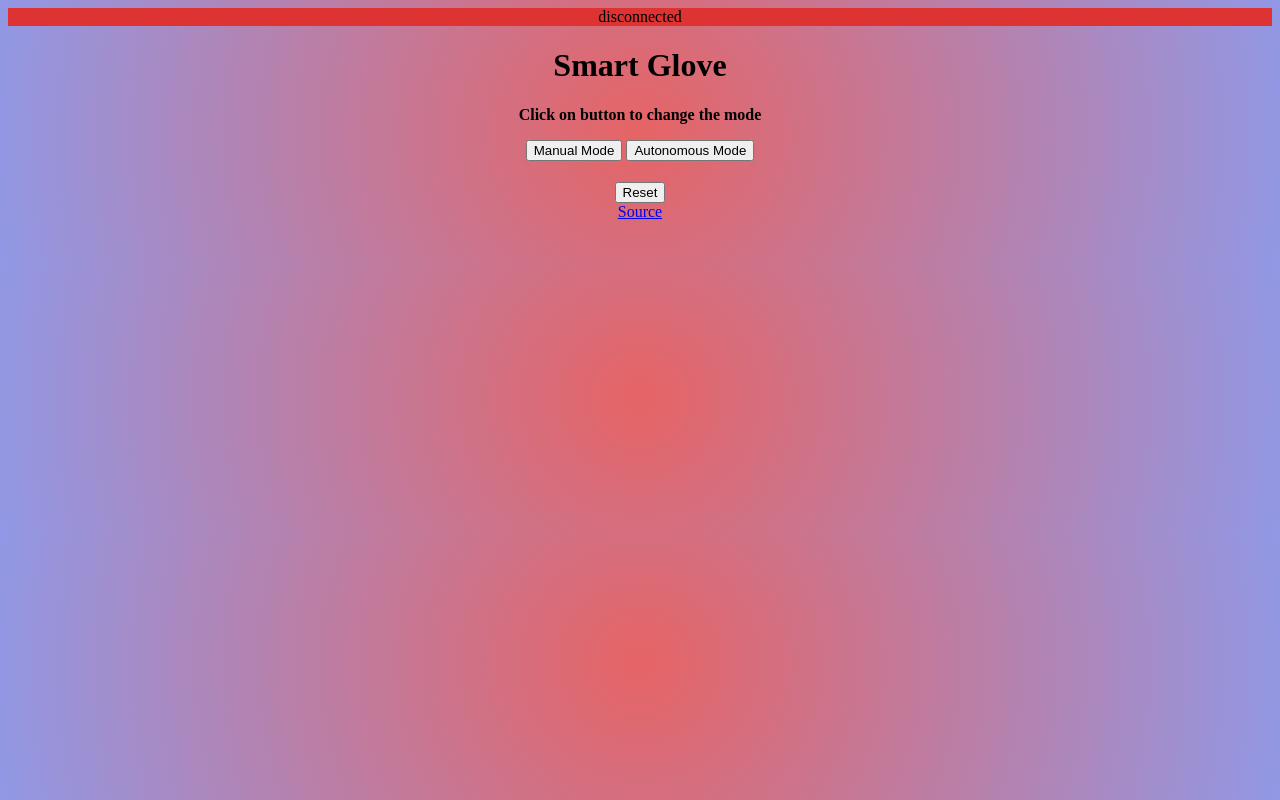
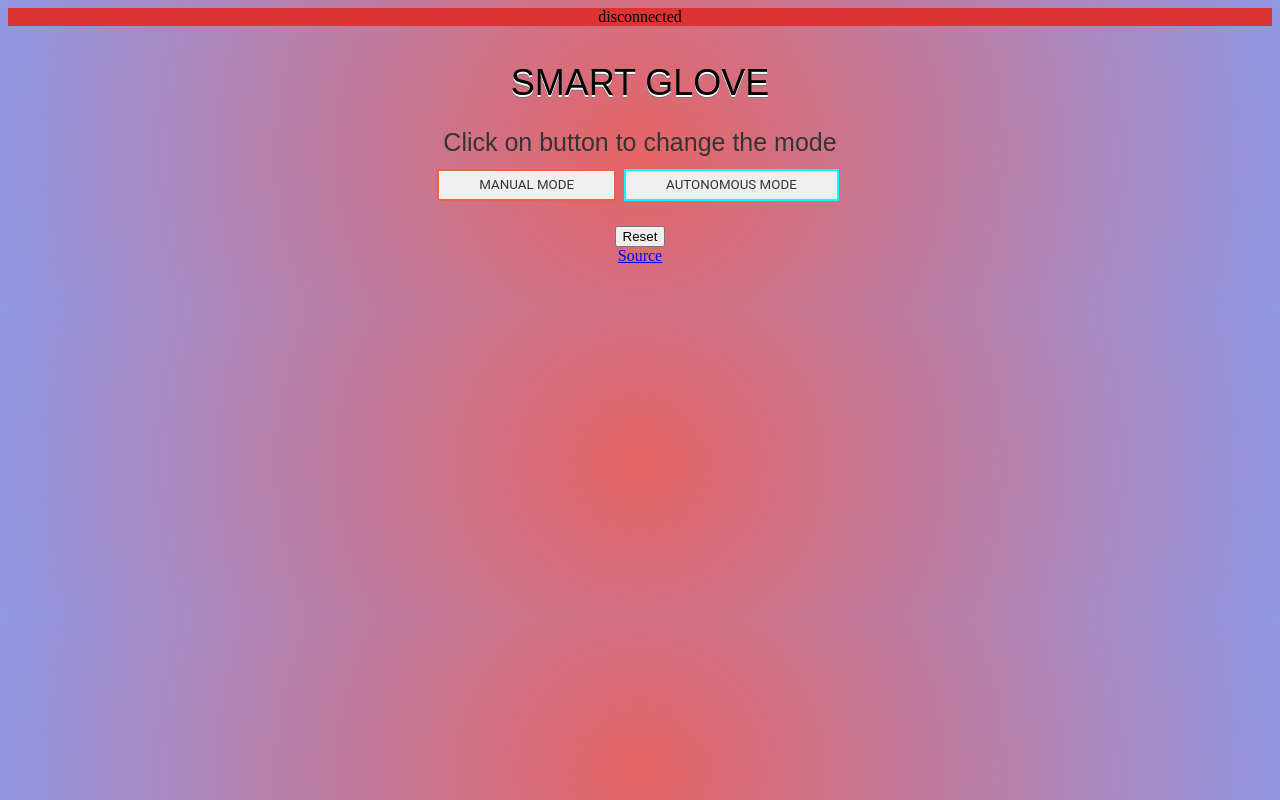
Before and after one commit to B0bby31/GardenGlove, a plain HTML site: page web/mainPage.html in a window 1280 px wide. Drawn offline with Linux system fonts and the light colour scheme.

Commit message:
css_part_1

```diff
--- a/web/mainPage.css
+++ b/web/mainPage.css
@@ -2,6 +2,69 @@ body {
     background: radial-gradient(circle at center, #e66465, #9198e5);
     text-align: center;
 }
+#header1 {
+    margin: 1em 0 0.5em 0;
+	color: black;
+	font-weight: normal;
+	font-family: 'Ultra', sans-serif;
+	font-size: 36px;
+	line-height: 42px;
+	text-transform: uppercase;
+	text-shadow: 0 2px white, 0 3px #777;
+}
+#modeChangerHeading {
+    margin: 1em 0 0.5em 0;
+	color: #343434;
+	font-weight: normal;
+	font-size: 25px;
+	line-height: 27px;
+	font-family: 'Orienta', sans-serif;
+}
+#manualButton {
+    display:inline-block;
+    padding:0.5em 3em;
+    border:0.16em solid #f56042;
+    margin:0 0.3em 0.3em 0;
+    box-sizing: border-box;
+    text-decoration:none;
+    text-transform:uppercase;
+    font-family:'Roboto',sans-serif;
+    font-weight:400;
+    color:#343434;
+    text-align:center;
+    transition: all 0.15s;
+}
+#autoButton {
+    display:inline-block;
+    padding:0.5em 3em;
+    border:0.16em solid cyan;
+    margin:0 0.3em 0.3em 0;
+    box-sizing: border-box;
+    text-decoration:none;
+    text-transform:uppercase;
+    font-family:'Roboto',sans-serif;
+    font-weight:400;
+    color:#343434;
+    text-align:center;
+    transition: all 0.15s;
+}
+#manualButton:hover {
+    color:#DDDDDD;
+    border-color:#DDDDDD;
+}
+#autoButton:hover {
+    color:#DDDDDD;
+    border-color:#DDDDDD;
+}
+#manualButton:active {
+    color:#BBBBBB;
+    border-color:#BBBBBB;
+}
+#autoButton:active {
+    color:#BBBBBB;
+    border-color:#BBBBBB;
+}
+
 #selectTemperature {
     display : none;
 }
@@ -48,3 +111,10 @@ body {
     background: #04AA6D;
     cursor: pointer;
 }
+
+
+.buttons1 {
+    display :flex;
+    justify-content: space-around;
+    flex-direction: row;
+}
--- a/web/mainPage.html
+++ b/web/mainPage.html
@@ -8,13 +8,15 @@
 <body>
 <div id="status"></div>
 <div id="mainInterface">
-    <h1>Smart Glove</h1>
+    <h1 id="header1">Smart Glove</h1>
 
-    <p id = "modeChangerHeading" style = "font-size: 16px; font-weight: bold;"> </p>
+    <p id = "modeChangerHeading"> </p>
 
-    <div class="buttons2">
-        <button id="manualButton" onclick="manualRun()"> Manual Mode </button>
-        <button id="autoButton" onclick="autoRun()"> Autonomous Mode </button>
+    <div class="buttons1">
+        <div class="buttons2">
+            <button id="manualButton" onclick="manualRun()"> Manual Mode </button>
+            <button id="autoButton" onclick="autoRun()"> Autonomous Mode </button>
+        </div>
     </div>
 
     <div id= "selectTemperature" >
@@ -32,7 +34,7 @@
         <br>
         <br>
         <div id="slider" class="slideContainer">
-            <input type="range" min="15" max="25" value="50" class="slider" id="temperatureRange">
+            <input type="range" min="15" max="35" value="50" class="slider" id="temperatureRange">
         </div>
         Temperature: <span id="demo">48</span>
     </div>
--- a/web/mainPage.js
+++ b/web/mainPage.js
@@ -14,12 +14,6 @@ window.addEventListener("load", function (){
 function ws_connected() {
     return;
 }
-
-//put current temperature value into slider on page load
-var backgroundColor = '#eb5c34';
-
-/*slider.value = temperatureSetting;*/
-
 
 function load_settings() {
     ws_send("settings", function(msg) {
@@ -40,7 +34,7 @@ function changeColor(color) {
 }
 
 function autoRun() {
-    changeColor(backgroundColor);
+    changeColor('#eb5c34');
     E("modeChangerHeading").innerHTML = "Autonomous mode has been selected";
     document.getElementById("selectTemperature").style.display = "none";
     document.getElementById("slideTemperature").style.display = "block";
@@ -49,21 +43,18 @@ function autoRun() {
     E("slider").oninput = function() {
     E("demo").innerHTML = E("temperatureRange").value;
     document.getElementById("loading").style.display = "flex";
-    if(this.value >= 15 && this.value < 18){
+    if(E("temperatureRange").value >= 15 && E("temperatureRange").value < 18){
         changeColor("#b4eb34");
-        backgroundColor = "#b4eb34";
     }
-    if(this.value >= 18 && this.value < 20){
+    if(E("temperatureRange").value >= 18 && E("temperatureRange").value < 20){
         changeColor("#eb9f34");
-        backgroundColor = "#eb9f34";
     }
-    if(this.value >= 20 && this.value < 23){
+    if(E("temperatureRange").value >= 20 && E("temperatureRange").value < 23){
         changeColor("#eb5c34");
         backgroundColor = "#eb5c34";
     }
-    if(this.value >= 23 && this.value <= 25){
+    if(E("temperatureRange").value >= 23 && E("temperatureRange").value <= 25){
         changeColor("#eb3434");
-        backgroundColor = "#eb3434";
     }
     //send Temperature based on slider input
     var temperature = E("temperatureRange").value;
```
